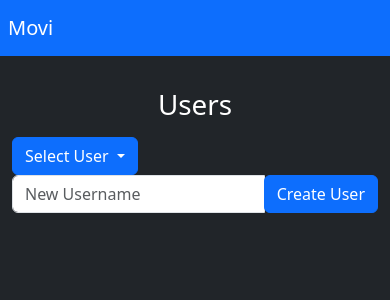
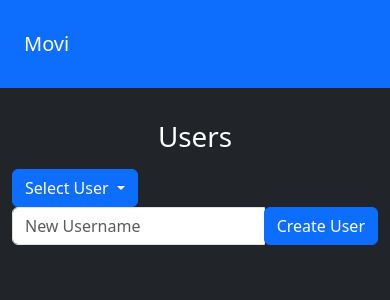
Before and after one commit to DPro23/MoviWebApp, a Flask app: page / in a window 390 px wide. Shown: the top 300 px of the page. Run offline with Flask 3, Linux system fonts and the light colour scheme; data comes from the database, SQL or seed files in the repository.

Commit message:
Hide list of users if empty, implement responsive nav and routing on user's movies list

```diff
--- a/templates/base.html
+++ b/templates/base.html
@@ -10,9 +10,11 @@
 </head>
 <body>
 <main class="container-full bg-dark text-white h-100">
-    <nav class="navbar navbar-dark bg-primary p-2">
-      <a class="navbar-brand" href="{{url_for('index')}}">Movi</a>
-    </nav>
+    <div class="container-full bg-primary">
+        <nav class="container navbar navbar-dark p-4">
+          <a class="navbar-brand" href="{{url_for('index')}}">Movi</a>
+        </nav>
+    </div>
     {% if request.args.get('error') %}
     <p class="text-bg-danger text-center p-3">{{ request.args.get('error') }}</p>
     {% endif %}
--- a/templates/index.html
+++ b/templates/index.html
@@ -8,6 +8,7 @@ Home
 <div class="container py-4">
     <h1 class="text-center p-2">Users</h1>
         <div class="btn-toolbar justify-content-between" role="toolbar" aria-label="Toolbar with button groups">
+           {% if users %}
             <div class="btn-group">
               <button type="button" class="btn btn-primary dropdown-toggle" data-bs-toggle="dropdown" aria-expanded="false">
                 Select User
@@ -18,6 +19,7 @@ Home
                   {% endfor %}
               </ul>
             </div>
+            {% endif %}
             <form action="{{ url_for('create_user') }}" method="post">
                 <div class="input-group">
                       <input type="text" class="form-control" name="username" id="username" placeholder="New Username" aria-label="New Username" aria-describedby="basic-addon2" required>
```
